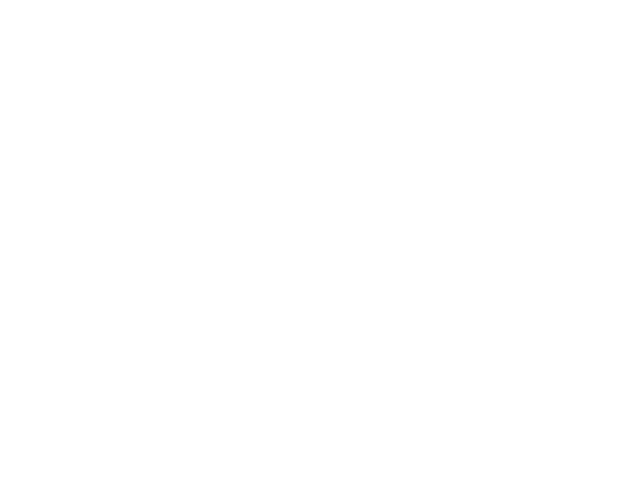
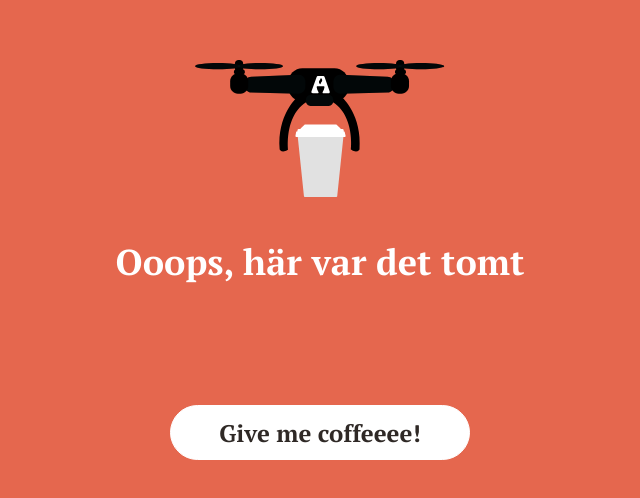
Before and after one commit to timand1/airbean, a React (Create React App) app: page /status in a window 1280 px wide. Before the commit this address had no page. Shown: the part 160-658 px from the top of the page, without its empty margins (320-960 px from the left). Built offline with nearby package versions, Linux system fonts and the light colour scheme; no server answers; the HTML template or start-up script is replaced by a standard one.

Commit message:
empty status page

```diff
--- a/src/App.js
+++ b/src/App.js
@@ -12,12 +12,12 @@ function App() {
   return (
     <div className="App">
       <Routes>
-        {/* <Route path='/' element={<Landing />} />
+        <Route path='/' element={<Landing />} />
         <Route path='/about' element={<About />} />
         <Route path='/menu' element={<Menu />} />
         <Route path='/nav' element={<Nav />} />
         <Route path='/status' element={<Status />} />
-        <Route path='*' element={<ErrorPage />} /> */}
+        <Route path='*' element={<ErrorPage />} />
         <Route path='/' element={<Menu />} />
       </Routes>
     </div>
--- a/src/views/Status.js
+++ b/src/views/Status.js
@@ -1,11 +1,16 @@
 import './Status.css'
 import { useEffect, useState } from 'react';
+import { useSelector } from 'react-redux';
+import { useNavigate } from 'react-router-dom';
 import logo from '../assets/graphics/drone.svg'
 
 function Status () {
     const [orderNumber, setOrderNumber] = useState();
     const [eta, setEta] = useState();
+    const productList = useSelector(state => state.products);
+    const navigate = useNavigate();
 
+    console.log(productList.length)
     useEffect( ()=> {
         const data = async () => {
             const response = await fetch('https://my-json-server.typicode.com/zocom-christoffer-wallenberg/airbean/order')
@@ -17,13 +22,23 @@ function Status () {
     }, [])
 
     return (
+        <article>
+            {productList.length > 0 &&
             <section className='status'>
                 <p className="status__orderNr">Ordernummer <span>#{orderNumber}</span></p>
                 <img className='status__img' src={logo} alt="img" />
                 <h2 className='status__heading'>Din beställning är på väg!</h2>
                 <h3 className='status__eta'><span>{eta}</span> minuter</h3>
                 <button className='btn btn--light'>Ok, cool!</button>
-        </section>
+            </section> }
+            {productList.length == 0 &&
+            <section className='status'>
+                <p className="status__orderNr"></p>
+                <img className='status__img' src={logo} alt="img" />
+                <h2 className='status__heading'>Ooops, här var det tomt</h2>
+                <button className='btn btn--light' onClick={ () => navigate('/menu')}> Give me coffeeee!</button>
+            </section> }
+        </article>
     )
 }
 
```
Lines whose indentation alone changed are shown as unchanged.
